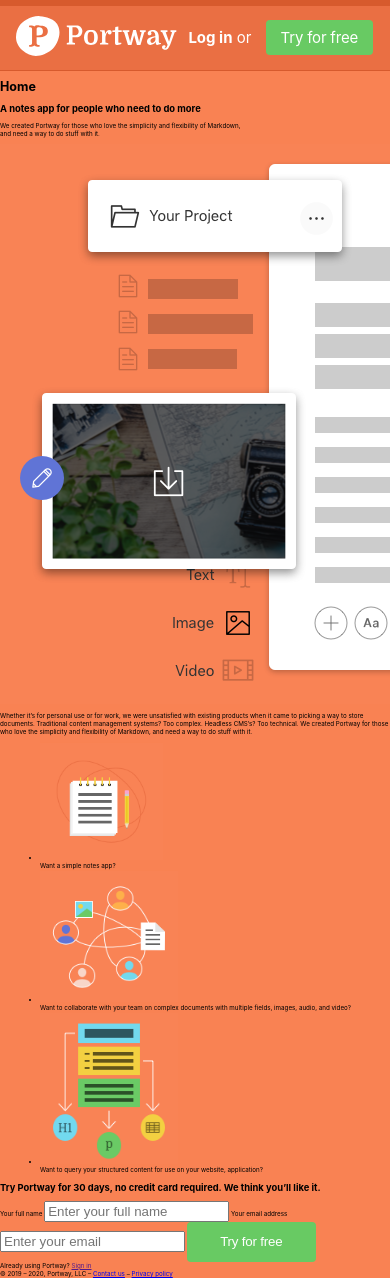
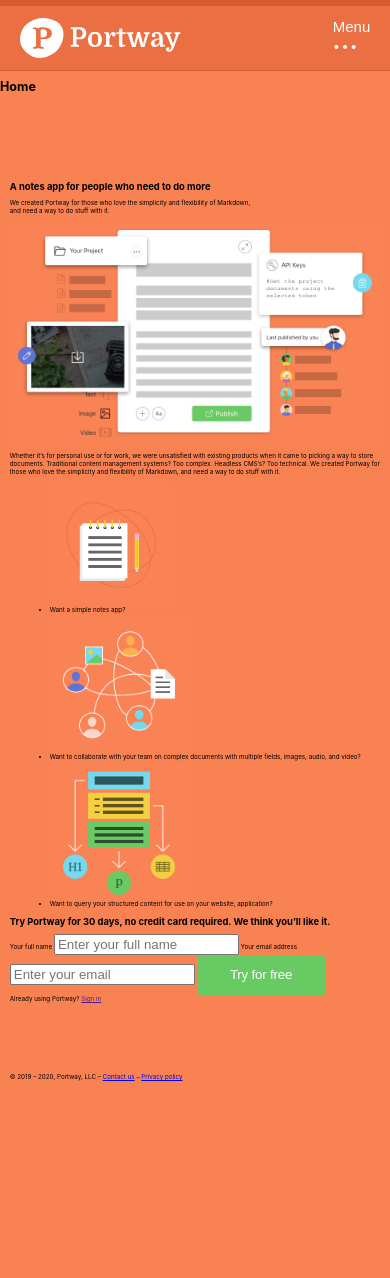
Before and after one commit to portway/portway-website, a Node project: template src/home.hbs in a window 390 px wide; the page is wider, and only the part inside the window is pictured. After the commit the page ends 1081 px from the top of that part, so only its background shows below. Run offline with Node 20 templates, Linux system fonts and the light colour scheme; the template is opened without the code that fills it, so the values that code supplies are empty.

Commit message:
Adding mobile menu

```diff
--- a/src/css/inc/_base.scss
+++ b/src/css/inc/_base.scss
@@ -32,6 +32,9 @@
       color: var(--color-gray-40);
     }
   }
+  input[type="text"], input[type="email"], textarea {
+    appearance: none;
+  }
   input[type="checkbox"], input[type="radio"] {
     margin: 0 1rem 0 0;
     padding: 0;
--- a/src/home.hbs
+++ b/src/home.hbs
@@ -53,7 +53,7 @@
             Your email address
             <input type="email" name="email" placeholder="Enter your email" required />
           </label>
-          <button class="btn" type="submit">Try for free</button>
+          <button class="btn btn--full" type="submit">Try for free</button>
           <div class="centered">
             Already using Portway? <a href="{{ htmlWebpackPlugin.options.constants.LINK_LOGIN }}">Sign in</a>
           </div>
--- a/src/js/features.js
+++ b/src/js/features.js
@@ -1,5 +1,7 @@
 import '../css/shared.scss'
 import '../css/features.scss'
+
+import './navigation'
 
 (function() {
   // Get relevant elements and collections
--- a/src/js/home.js
+++ b/src/js/home.js
@@ -1,2 +1,4 @@
 import '../css/shared.scss'
 import '../css/home.scss'
+
+import './navigation'
--- a/src/js/pricing.js
+++ b/src/js/pricing.js
@@ -1,2 +1,4 @@
 import '../css/shared.scss'
 import '../css/pricing.scss'
+
+import './navigation'
--- a/src/js/support.js
+++ b/src/js/support.js
@@ -1,2 +1,4 @@
 import '../css/shared.scss'
 import '../css/support.scss'
+
+import './navigation'
--- a/src/partials/head.hbs
+++ b/src/partials/head.hbs
@@ -49,6 +49,9 @@
       body.theme-default .navigation a.active {
         border-bottom: 4px solid hsl(16, 68%, 51%);
       }
+      body.theme-default .menu.active {
+        background-color: hsl(16, 68%, 51%);
+      }
     /* theme features */
     body.theme-features {
       background-color: hsl(17, 100%, 76%);
@@ -60,6 +63,9 @@
       }
       body.theme-features .navigation a.active {
         border-bottom: 4px solid hsl(16, 80%, 59%);
+      }
+      body.theme-features .menu.active {
+        background-color: hsl(16, 80%, 59%);
       }
     /* theme pricing */
     body.theme-pricing {
@@ -73,6 +79,9 @@
       body.theme-pricing .navigation a.active {
         border-bottom: 4px solid hsl(32, 89%, 47%);
       }
+      body.theme-pricing .menu.active {
+        background-color: hsl(32, 89%, 47%);
+      }
     /* theme support */
     body.theme-support {
       background-color: hsl(230, 59%, 61%);
@@ -84,6 +93,23 @@
       }
       body.theme-support .navigation a.active {
         border-bottom: 4px solid hsl(230, 56%, 46%);
+      }
+      body.theme-support .menu.active {
+        background-color: hsl(230, 56%, 46%);
+      }
+    .container {
+      margin: auto;
+      max-width: 1024px;
+      width: 86.328125%;
+    }
+    .container.home, .container.features, .container.pricing, .container.support {
+      max-width: 924px;
+      padding: 7rem 0;
+    }
+    .container img {
+      display: block;
+      height: auto;
+      max-width: 100%;
     }
     .masthead {
       color: #fff;
@@ -108,7 +134,7 @@
     .navigation {
       flex: 1;
     }
-    .navigation ul {
+    .menu {
       align-items: center;
       display: flex;
       justify-content: center;
@@ -116,13 +142,13 @@
       margin: 0;
       padding: 0;
     }
-    .navigation li {
+    .menu li {
       margin-right: 1.6rem;
     }
-    .navigation li:last-child {
+    .menu li:last-child {
       margin-right: 0;
     }
-    .navigation a {
+    .menu a {
       border-bottom: 4px solid transparent;
       display: block;
       height: 6.4rem;
@@ -130,12 +156,36 @@
       position: relative;
       text-decoration: none;
     }
-    .navigation span {
+    .menu span {
       display: inline-block;
       position: relative;
     }
-    .navigation a.active {
+    .menu a.active {
       border-bottom: 4px solid hsl(16, 68%, 51%);
+    }
+    .menu-btn {
+      appearance: none;
+      background: transparent;
+      border: none;
+      display: none;
+      color: #fff;
+      font-size: 1.5rem;
+      padding: 2.4rem 1rem;
+    }
+      .menu-btn .menu-btn__close path, .menu-btn .menu-btn__open path {
+        fill: #fff;
+      }
+      .menu-btn .menu-btn__close {
+        display: none;
+      }
+      .menu-btn .menu-btn__open {
+        display: block;
+      }
+      .menu-btn.active .menu-btn__close {
+        display: block;
+      }
+      .menu-btn.active .menu-btn__open {
+        display: none;
       }
     .btn {
       appearance: none;
@@ -162,9 +212,55 @@
     .btn:active {
       background-color: hsl(125, 45%, 40%);
     }
-    @media screen and (max-width: 890px) {
+    @media screen and (min-width: 320px) {
+      .container {
+        width: 95%;
+      }
+      .masthead {
+        padding: 0;
+      }
+    }
+    @media screen and (max-width: 790px) {
+      .header > a { padding-left: 1rem; }
       .navigation {
-        display: none;
+        text-align: right;
+      }
+      .menu, .masthead__info { display: none; }
+      .menu-btn {
+        display: inline-block;
+      }
+      .menu li {
+        font-size: 2rem;
+        margin: 0;
+        padding: 2rem 5rem;
+        text-align: left;
+        width: 100%;
+      }
+      .menu.active {
+        align-items: flex-start;
+        background-color: rgba(0, 0, 0, .9);
+        display: flex;
+        flex-direction: column;
+        height: calc(100vh - 6.5rem);
+        justify-content: flex-start;
+        left: 0;
+        padding: 5rem 0 0 0;
+        position: absolute;
+        text-align: center;
+        top: 6.5rem;
+        width: 100%;
+        z-index: 1;
+      }
+        .menu.active .active {
+          color: rgba(255, 255, 255, .4);
+        }
+      .masthead__info.active {
+        bottom: 8rem;
+        display: block;
+        left: 50%;
+        position: fixed;
+        transform: translateX(-50%);
+        z-index: 10;
       }
     }
   </style>
--- a/src/partials/navigation.hbs
+++ b/src/partials/navigation.hbs
@@ -4,14 +4,19 @@
       <h1 hidden>Portway</h1>
       <img class="masthead__logo" src="../img/logo-horizontal.svg" alt="Portway Logo" width="161" height="40" />
     </a>
-    <nav class="navigation">
-      <ul>
+    <nav class="navigation" role="navigation">
+      <button id="menu-btn" class="menu-btn" aria-controls="menu" aria-expanded="false" aria-label="Navigation menu">
+        <div class="visually-hidden">Menu</div>
+        <svg class="menu-btn__close" height="24" viewBox="0 0 36 36" width="24" xmlns="http://www.w3.org/2000/svg"><path d="m-.11029539.06710056.08318861-.09420734c.36048396-.36048396.92771502-.3882135 1.32000622-.08318861l.09420734.08318861 15.61289322 15.61210678 15.6128932-15.61210678c.360484-.36048396.927715-.3882135 1.3200062-.08318861l.0942074.08318861c.3604839.36048396.3882135.92771502.0831886 1.32000622l-.0831886.09420734-15.6131068 15.61289322 15.6131068 15.6128932c.3604839.360484.3882135.927715.0831886 1.3200062l-.0831886.0942074c-.360484.3604839-.927715.3882135-1.3200062.0831886l-.0942074-.0831886-15.6128932-15.6131068-15.61289322 15.6131068c-.36048396.3604839-.92771502.3882135-1.32000622.0831886l-.09420734-.0831886c-.36048396-.360484-.3882135-.927715-.08318861-1.3200062l.08318861-.0942074 15.61210678-15.6128932-15.61210678-15.61289322c-.36048396-.36048396-.3882135-.92771502-.08318861-1.32000622l.08318861-.09420734z" fill="#333" fill-rule="evenodd" transform="translate(1 1)"/></svg>
+        <svg class="menu-btn__open" height="24" viewBox="0 0 36 36" width="24" xmlns="http://www.w3.org/2000/svg"><path d="m18 15c1.657 0 3 1.343 3 3s-1.343 3-3 3-3-1.343-3-3 1.343-3 3-3zm-13 0c1.657 0 3 1.343 3 3s-1.343 3-3 3-3-1.343-3-3 1.343-3 3-3zm26 0c1.657 0 3 1.343 3 3s-1.343 3-3 3-3-1.343-3-3 1.343-3 3-3z" fill="#333" fill-rule="evenodd"/></svg>
+      </button>
+      <ul id="menu" class="menu">
         <li><a href="/features" class="{{#if (eq active 'features')}}active{{/if}}"><span>Features</span></a></li>
         <li><a href="/pricing" class="{{#if (eq active 'pricing')}}active{{/if}}"><span>Pricing</span></a></li>
         <li><a href="/support" class="{{#if (eq active 'support')}}active{{/if}}"><span>Support</span></a></li>
       </ul>
     </nav>
-    <div class="masthead__info">
+    <div id="info" class="masthead__info">
       <b><a href="{{ htmlWebpackPlugin.options.constants.LINK_LOGIN }}">Log in</a></b> or <a class="btn" href="{{ htmlWebpackPlugin.options.constants.LINK_SIGNUP }}">Try for free</a>
     </div>
   </div>
```
Also changed, not shown: src/css/shared.scss (+0 -15 lines), src/js/navigation.js (added, +32 -0 lines), src/img/icon/CLOSE.svg (added), src/img/icon/MENU-MORE.svg (added). Lines whose indentation alone changed are shown as unchanged.
